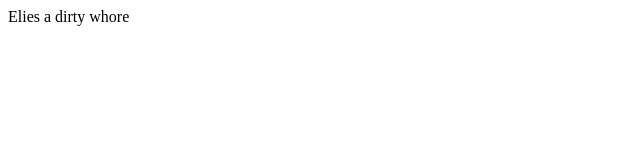
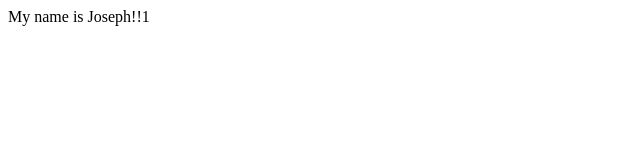
Before and after one commit to JosephMarsilio/First-GitHub-Proj, a plain HTML site: page index.html in a window 1280 px wide. Shown: the full height of the page, 0-640 px from the left. Drawn offline with Linux system fonts and the light colour scheme.

```diff
--- a/index.html
+++ b/index.html
@@ -7,6 +7,6 @@
     <title>Document</title>
 </head>
 <body>
-   Elies a dirty whore
+   My name is Joseph!!1
 </body>
 </html>
```
